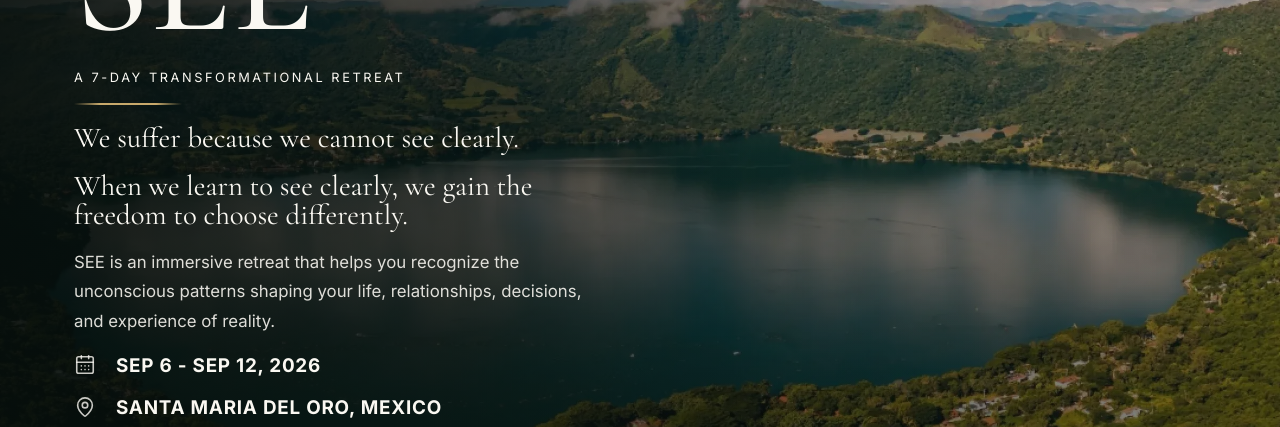
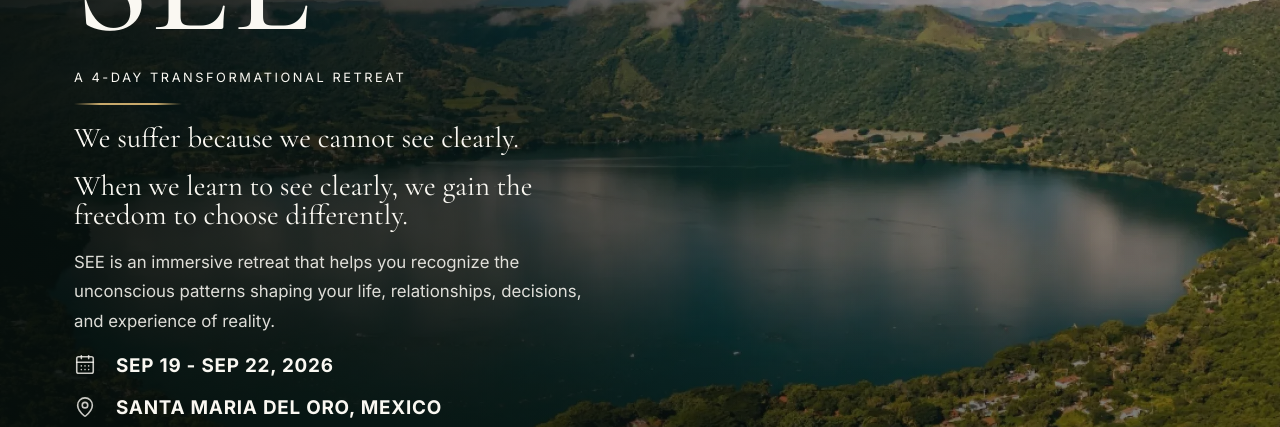
Before and after one commit to lilamanjari/see-retreat-sales-page, a Next.js app: page / in a window 1280 px wide. Shown: the part 239-666 px from the top of the page. Built offline with nearby package versions, Linux system fonts and the light colour scheme; no server answers.

Commit message:
updated retreat dates

```diff
--- a/app/page.js
+++ b/app/page.js
@@ -124,7 +124,7 @@ const team = [
 ];
 
 const quickDetails = [
-  ["Sep 6 - Sep 12, 2026", "We gather September 6-12, 2026"],
+  ["Sep 19 - Sep 22, 2026", "We gather September 19-22, 2026"],
   ["Tepic Airport (TPQ)", "Approx. 30 min to retreat center"],
   [
     "From $2,222 USD (Double occupancy)",
@@ -192,7 +192,7 @@ export default function Home() {
 
         <div className="heroContent">
           <h1>SEE</h1>
-          <p className="heroSubheading">A 7-day transformational retreat</p>
+          <p className="heroSubheading">A 4-day transformational retreat</p>
           <div className="heroDivider" />
           <p className="heroQuote">We suffer because we cannot see clearly.</p>
           <p className="heroQuote">
@@ -211,7 +211,7 @@ export default function Home() {
                 <CalendarDays strokeWidth={1.75} />
               </span>
               <div>
-                <strong>Sep 6 - Sep 12, 2026</strong>
+                <strong>Sep 19 - Sep 22, 2026</strong>
               </div>
             </div>
             <div>
```
